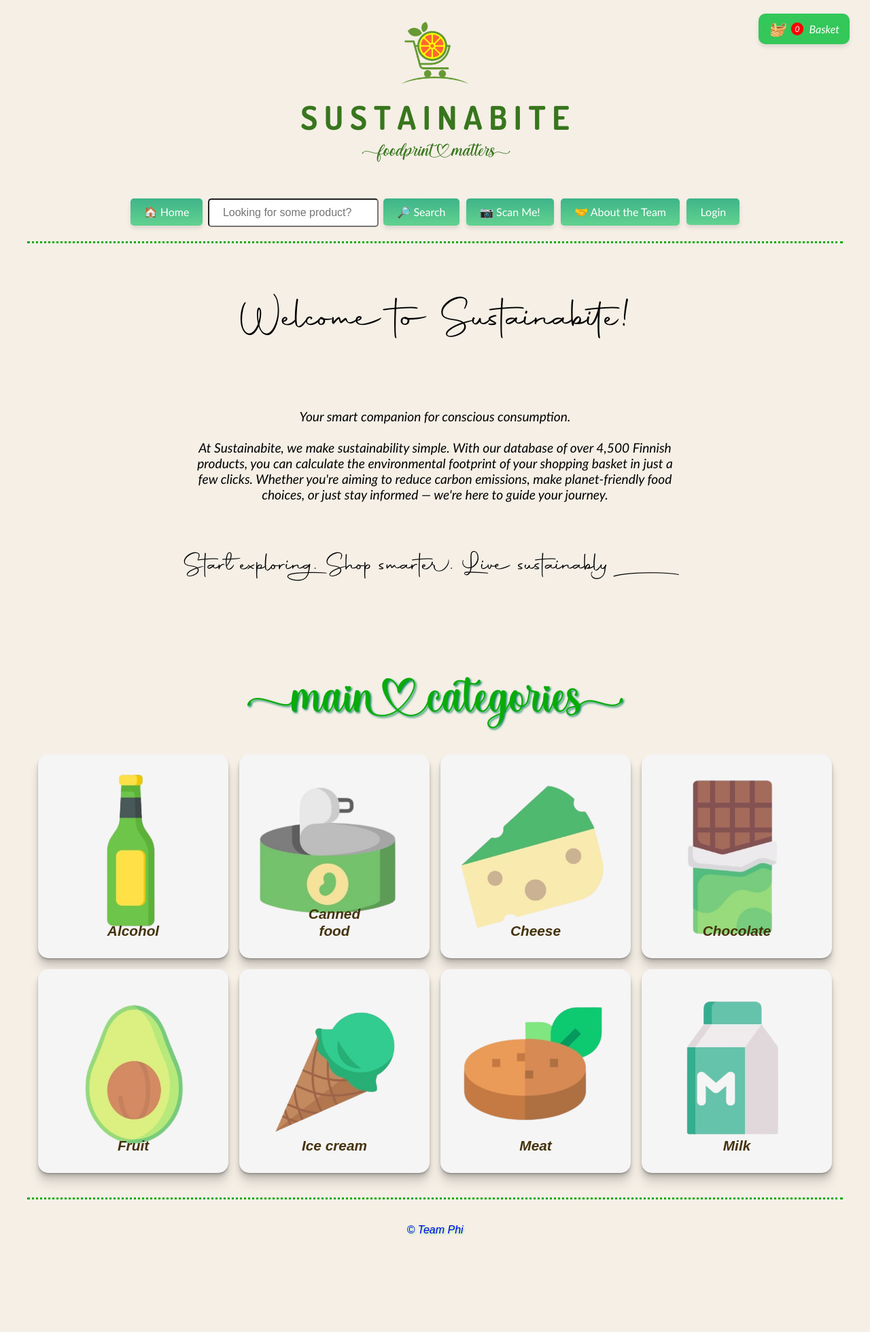
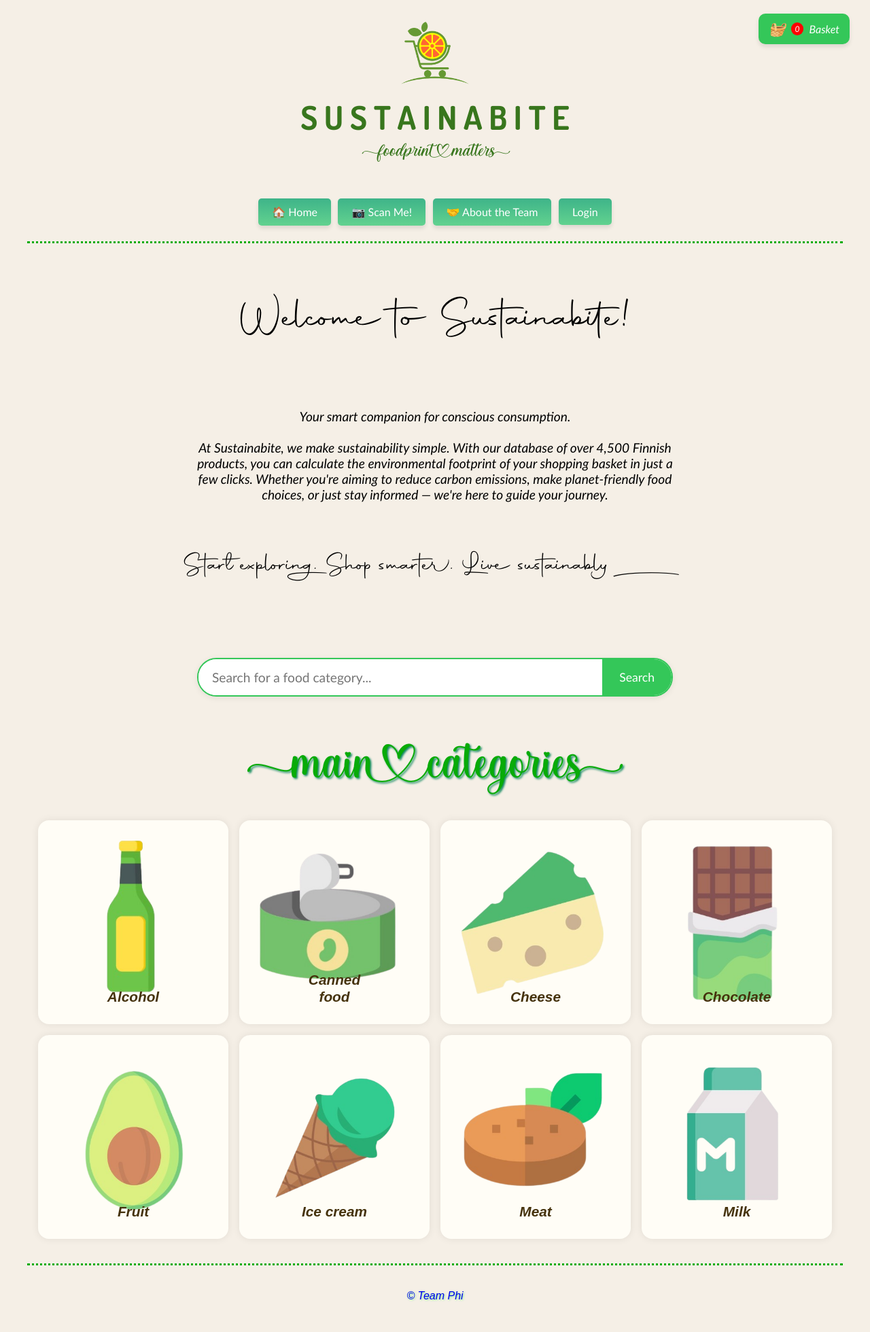
Before and after one commit to Phi-project3/finalproject, a Flask app: page /landing in a window 1280 px wide. Shown: the whole page at 68% size. Before the commit the page ends 1818 px from the top, so only its background shows below. Run offline with Flask 3, Linux system fonts and the light colour scheme.

Commit message:
Edited the search bar on the main page

```diff
--- a/app.py
+++ b/app.py
@@ -75,20 +75,23 @@ def test():
 def scan():
     return render_template('barcode_scan.html')
 
-@app.route('/search', methods=['POST'])
+@app.route('/search', methods=['GET'])
 def search():
-    search_term = request.form.get('search_term')
+    search_term = request.args.get('query')  # Fetch search term from the query parameter
 
-    query = text("""
-                 SELECT *
-                 FROM [dbo].[sustainabite]
-                 WHERE "Product name" LIKE :term
-                 """)
+    if search_term:
+        query = text("""
+            SELECT *
+            FROM [dbo].[sustainabite]
+            WHERE "Product name" LIKE :term
+        """)
 
-    with engine.connect() as connection:
-        result = connection.execute(query, {"term": f"%{search_term}%"})
+        with engine.connect() as connection:
+            result = connection.execute(query, {"term": f"%{search_term}%"})
 
-        records = [dict(row._mapping) for row in result.fetchall()]
+            records = [dict(row._mapping) for row in result.fetchall()]
+    else:
+        records = []
 
     return render_template('search.html', records=records, search_term=search_term)
 
--- a/static/landing_style.css
+++ b/static/landing_style.css
@@ -168,14 +168,15 @@ body {
   overflow: hidden;
   padding: 1rem;
   width: 100%;
-  max-width: 300px; /* Set a max-width for smaller cards */
-  height: 200px; /* Reduced card height */
+  max-width: 300px;
+  height: 200px;
   text-align: center;
   color: whitesmoke;
-  background-color: whitesmoke;
-  box-shadow: 0 1px 1px rgba(0, 0, 0, 0.1), 0 2px 2px rgba(0, 0, 0, 0.1), 0 4px 4px rgba(0, 0, 0, 0.1), 0 8px 8px rgba(0, 0, 0, 0.1), 0 16px 16px rgba(0, 0, 0, 0.1);
-  border-radius: 15px; /* Rounded corners */
-  transition: transform 0.3s ease-in-out; /* Smooth transition */
+  background-color: #fffdf6; /* from basket-container */
+  font-family: 'Calibri', sans-serif; /* from basket-container */
+  border-radius: 16px; /* updated to match basket-container */
+  box-shadow: 0 0 12px rgba(0, 0, 0, 0.08); /* updated shadow */
+  transition: transform 0.3s ease-in-out;
 }
 
 /* Adjust card size for different screen sizes */
@@ -342,3 +343,46 @@ body {
     transition-duration: 0s;
   }
 }
+
+
+.search-container {
+  display: flex;
+  justify-content: center;
+  margin: 40px auto 20px;
+  width: 100%;
+}
+
+.search-form {
+  display: flex;
+  width: 90%;
+  max-width: 700px;
+  border-radius: 30px;
+  overflow: hidden;
+  border: 2px solid #34c759;
+  background-color: #fff;
+  box-shadow: 0 2px 10px rgba(0, 0, 0, 0.08);
+}
+
+.search-bar {
+  flex-grow: 1;
+  padding: 15px 20px;
+  font-size: 1.2rem;
+  border: none;
+  outline: none;
+  font-family: 'Calibri', sans-serif;
+}
+
+.search-button {
+  padding: 0 25px;
+  background-color: #34c759;
+  color: white;
+  font-size: 1.1rem;
+  border: none;
+  font-family: Calibri, sans-serif;
+  cursor: pointer;
+  transition: background-color 0.2s ease-in-out;
+}
+
+.search-button:hover {
+  background-color: #28a745;
+}
--- a/static/register_style.css
+++ b/static/register_style.css
@@ -1,7 +1,7 @@
 body {
     margin: 0;
     font-family: 'Calibri', sans-serif;
-    background: linear-gradient(to right, #e0f7f1, #ffffff);
+    background: linear-gradient(to right, #f5efe6, #ffffff);
     display: flex;
     justify-content: center;
     align-items: center;
@@ -19,7 +19,7 @@ body {
 }
 
 .register-left {
-    background-color: #b5eadb;
+    background-color: #c1dfc4;
     color: #2f3e46;
     padding: 40px;
     width: 50%;
--- a/templates/base.html
+++ b/templates/base.html
@@ -23,10 +23,7 @@
                 <button class="buttons">🏠 Home</button>
             </a>
 
-            <form action="{{ url_for('search') }}" method="POST" style="display: inline-block;">
-                <input type="text" name="search_term" placeholder="Looking for some product?" required>
-                <button class="buttons" type="submit">🔎 Search</button>
-            </form>
+
 
             <a href="{{ url_for('scan') }}">
                 <button class="buttons">📷 Scan Me!</button>
--- a/templates/landing.html
+++ b/templates/landing.html
@@ -25,6 +25,22 @@
             At Sustainabite, we make sustainability simple. With our database of over 4,500 Finnish products, you can calculate the environmental footprint of your shopping basket in just a few clicks. Whether you're aiming to reduce carbon emissions, make planet-friendly food choices, or just stay informed — we're here to guide your journey.</p>
             <p id="main_3">Start explorin. Sho smarte. Live sustainabl</p>
         </div>
+
+
+        <div class="search-container">
+            <form action="{{ url_for('search') }}" method="GET" class="search-form">
+                <input
+                    type="text"
+                    name="query"
+                    class="search-bar"
+                    placeholder="Search for a food category..."
+                    required
+                />
+                <button type="submit" class="search-button">Search</button>
+            </form>
+        </div>
+
+
 
             <h1 id="main_category">aicategorie</h1>
 
```
